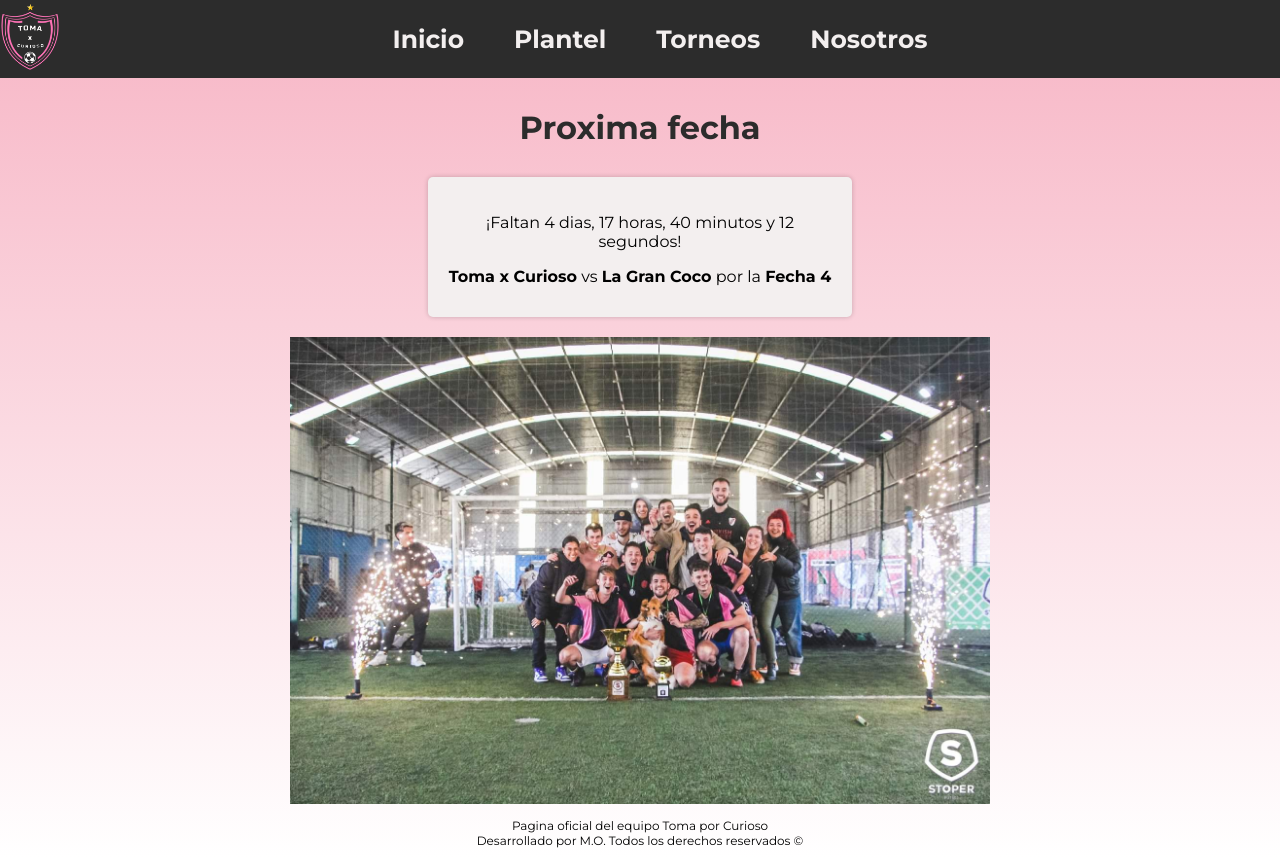
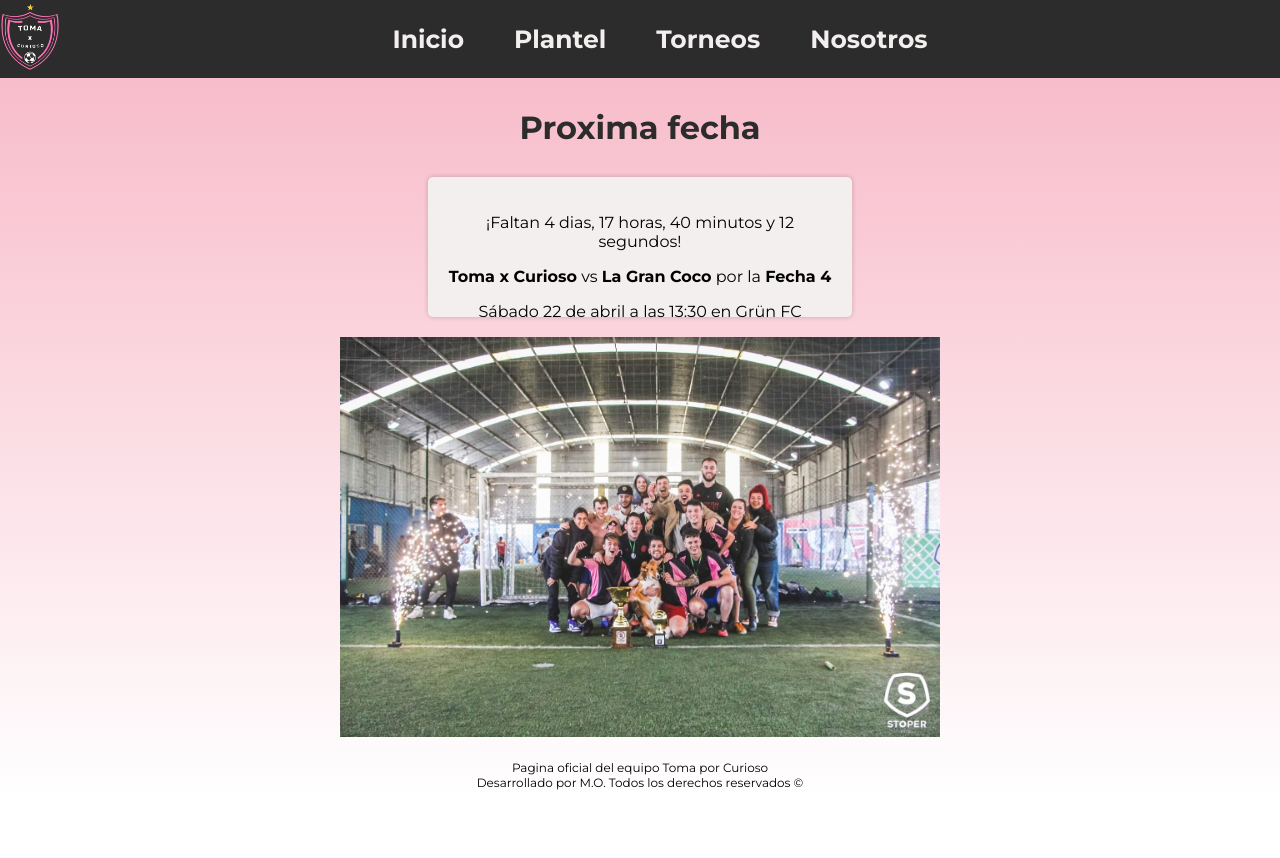
Before and after one commit to mauriciooubina/txc-web, a React (Create React App) app: page / in a window 1280 px wide. After the commit the page ends 800 px from the top, so only its background shows below. Built offline with nearby package versions, Linux system fonts and the light colour scheme.

Commit message:
add exact date to match day

```diff
--- a/src/components/Header.js
+++ b/src/components/Header.js
@@ -5,7 +5,7 @@ import logoTxC from "../img/logoTxC.png";
 export const Header = () => {
   return (
       <header>
-        <NavLink exact to="/"> <img className="logo-txc-menu" src={logoTxC} alt="Escudo Toma x Curioso" /> </NavLink>
+        <NavLink exact="true" to="/"> <img className="logo-txc-menu" src={logoTxC} alt="Escudo Toma x Curioso" /> </NavLink>
         <nav className="menu">
           <ul>
             <li> <NavLink to="/">Inicio</NavLink> </li>
--- a/src/components/Inicio.js
+++ b/src/components/Inicio.js
@@ -11,6 +11,10 @@ export const Inicio = () => {
   const [minutos, setMinutos] = useState(0);
   const [segundos, setSegundos] = useState(0);
   const fechaActual = fechas.find( f => f.fecha === nroFecha);
+  const prox = new Date(fechaActual.dia);
+  const proxDia = prox.getDate();
+  const proxMes = prox.toLocaleString("es-ES", { month: "long" });
+  const proxHora = (prox.getHours() + ":" + prox.getMinutes());
 
   setInterval(() => {
     const fechaHoy = new Date();
@@ -40,6 +44,7 @@ export const Inicio = () => {
           <p id="fecha">
             <b>Toma x Curioso</b> vs <b>{fechaActual.rival}</b> por la <b>Fecha {fechaActual.fecha}</b>
           </p>
+          <p>Sábado {proxDia} de {proxMes} a las {proxHora} en Grün FC</p>
         </div>
       </div>
       <div className="foto-equipo">
--- a/src/components/Nosotros.js
+++ b/src/components/Nosotros.js
@@ -17,7 +17,7 @@ export const Nosotros = () => {
           </div>
           <div className='campeones-img'>
             <img src={FotoCampeones} alt="foto-campeones" style={{width: '280px'}}/>
-            <img src={FotoCampeones2} alt="foto-campeones-2" style={{width: '315px'}}/>
+            <img src={FotoCampeones2} alt="foto-campeones-2" style={{width: '315px', marginLeft: '10px'}}/>
           </div>
         </div>
 
--- a/src/components/Tabla.js
+++ b/src/components/Tabla.js
@@ -16,7 +16,7 @@ export const Tabla = () => {
             <th><b>Partidos Perdidos</b></th>
             <th><b>Goles A Favor</b></th>
             <th><b>Goles En Contra</b></th>
-            <th><b>Diferencia Gol</b></th>
+            <th><b>Diferencia de Gol</b></th>
           </tr>
         </thead>
         <tbody>
--- a/src/components/Torneos.js
+++ b/src/components/Torneos.js
@@ -15,11 +15,10 @@ export const Torneos = () => {
     setEstadisticas(option === "estadisticas");
   }
 
-
   return (
     <div className='contenedor'>
       <h1>Torneos</h1>
-      <h2>Torneo la Redonda, Grun FC</h2>
+
 
       <div className='menu-container'>
         <div className='menu-torneos'>
@@ -30,6 +29,7 @@ export const Torneos = () => {
           </nav>
         </div>
         <div className='contenido'>
+        <h2>Torneo la Redonda, Grün FC</h2>
           {fixture && <Fixture/>}
           {tabla && <Tabla/>}
           {estadisticas && <Estadisticas/>}
--- a/src/styles/Inicio.css
+++ b/src/styles/Inicio.css
@@ -1,6 +1,6 @@
 
 .foto-equipo img {
-    width: 700px;
+    width: 600px;
 }
 .foto-equipo {
     justify-content: center;
--- a/src/styles/Torneos.css
+++ b/src/styles/Torneos.css
@@ -35,8 +35,9 @@ tr.Toma.por.Curioso{
     flex: 1;
     border: 1px solid #ccc;
     flex-direction: column;
-    max-width: 146px;
+    max-width: 116px;
     height: 200px;
+    margin-left: 10px;
   }
 .nav-torneos{
     display: flex;
```
